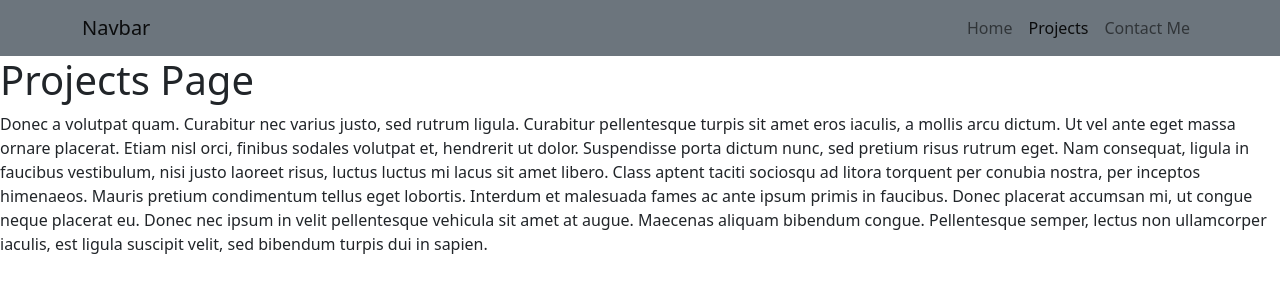
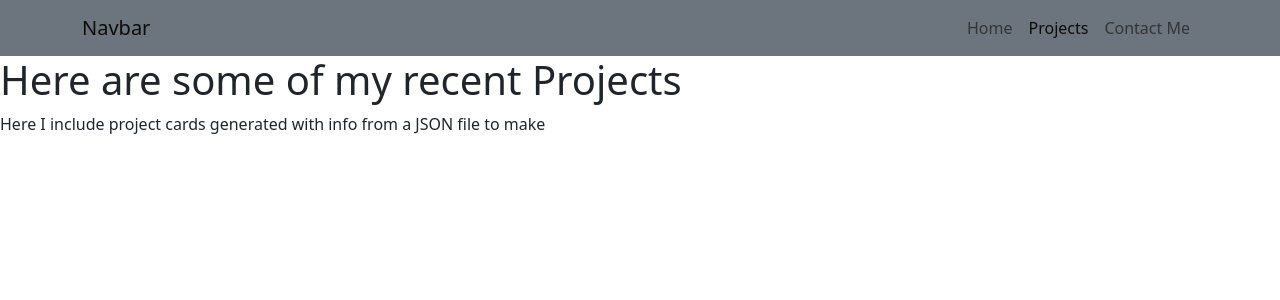
Before and after one commit to AlexAins/React-Portfolio, a React (Create React App) app: page /react-portfolio/projects in a window 1280 px wide. Shown: the top 300 px of the page. Built offline with nearby package versions, Linux system fonts and the light colour scheme.

Commit message:
Added basic template to follow

```diff
--- a/src/components/Contact/Contact.js
+++ b/src/components/Contact/Contact.js
@@ -3,14 +3,14 @@ import React from "react";
 function Contact() {
   return (
     <div>
-      <h1>About Page</h1>
+      <h1>Get in Touch</h1>
       <p>
-        Nunc pharetra finibus est at efficitur. Praesent sed congue diam. Integer gravida dui
-        mauris, ut interdum nunc egestas sed. Aenean sed mollis diam. Nunc aliquet risus ac finibus
-        porta. Nam quis arcu non lectus tincidunt fermentum. Suspendisse aliquet orci porta quam
-        semper imperdiet. Praesent euismod mi justo, faucibus scelerisque risus cursus in. Sed
-        rhoncus mollis diam, sit amet facilisis lectus blandit at.
+        Include form to send email directly
       </p>
+      <h2>Feel free to connect with me</h2>
+      <div>
+        Links to github, linkedin, cv
+      </div>
     </div>
   );
 }
--- a/src/components/Home/Home.js
+++ b/src/components/Home/Home.js
@@ -2,18 +2,22 @@ import React from "react";
 
 function Home() {
   return (
-    <div>
-      <h1>Home Page</h1>
-      <p>
-        Lorem ipsum dolor sit amet, consectetur adipiscing elit. Sed neque velit, lobortis ut magna
-        varius, blandit rhoncus sem. Morbi lacinia nisi ac dui fermentum, sed luctus urna tincidunt.
-        Etiam ut feugiat ex. Cras non risus mi. Curabitur mattis rutrum ipsum, ut aliquet urna
-        imperdiet ac. Sed nec nulla aliquam, bibendum odio eget, vestibulum tortor. Cras rutrum
-        ligula in tincidunt commodo. Morbi sit amet mollis orci, in tristique ex. Donec nec ornare
-        elit. Donec blandit est sed risus feugiat porttitor. Vestibulum molestie hendrerit massa non
-        consequat. Vestibulum vitae lorem tortor. In elementum ultricies tempus. Interdum et
-        malesuada fames ac ante ipsum primis in faucibus.
-      </p>
+    <div className="container">
+      <h1>Home Page (delete later)</h1>
+      <div className="row">
+        <p className="col-6">
+          Add greeting, name Here
+        </p>
+        <p className="col-6">
+          Add image of bitmoji here
+        </p>
+      </div>
+      <div className="row">
+        <h2>Let me Introduce myself</h2>
+        <p className="col-12">
+          Added full info
+        </p>
+      </div>
     </div>
   );
 }
--- a/src/components/Projects/Projects.js
+++ b/src/components/Projects/Projects.js
@@ -3,18 +3,9 @@ import React from "react";
 function Projects() {
   return (
     <div>
-      <h1>Projects Page</h1>
+      <h1>Here are some of my recent Projects</h1>
       <p>
-        Donec a volutpat quam. Curabitur nec varius justo, sed rutrum ligula. Curabitur pellentesque
-        turpis sit amet eros iaculis, a mollis arcu dictum. Ut vel ante eget massa ornare placerat.
-        Etiam nisl orci, finibus sodales volutpat et, hendrerit ut dolor. Suspendisse porta dictum
-        nunc, sed pretium risus rutrum eget. Nam consequat, ligula in faucibus vestibulum, nisi
-        justo laoreet risus, luctus luctus mi lacus sit amet libero. Class aptent taciti sociosqu ad
-        litora torquent per conubia nostra, per inceptos himenaeos. Mauris pretium condimentum
-        tellus eget lobortis. Interdum et malesuada fames ac ante ipsum primis in faucibus. Donec
-        placerat accumsan mi, ut congue neque placerat eu. Donec nec ipsum in velit pellentesque
-        vehicula sit amet at augue. Maecenas aliquam bibendum congue. Pellentesque semper, lectus
-        non ullamcorper iaculis, est ligula suscipit velit, sed bibendum turpis dui in sapien.
+        Here I include project cards generated with info from a JSON file to make
       </p>
     </div>
   );
```
